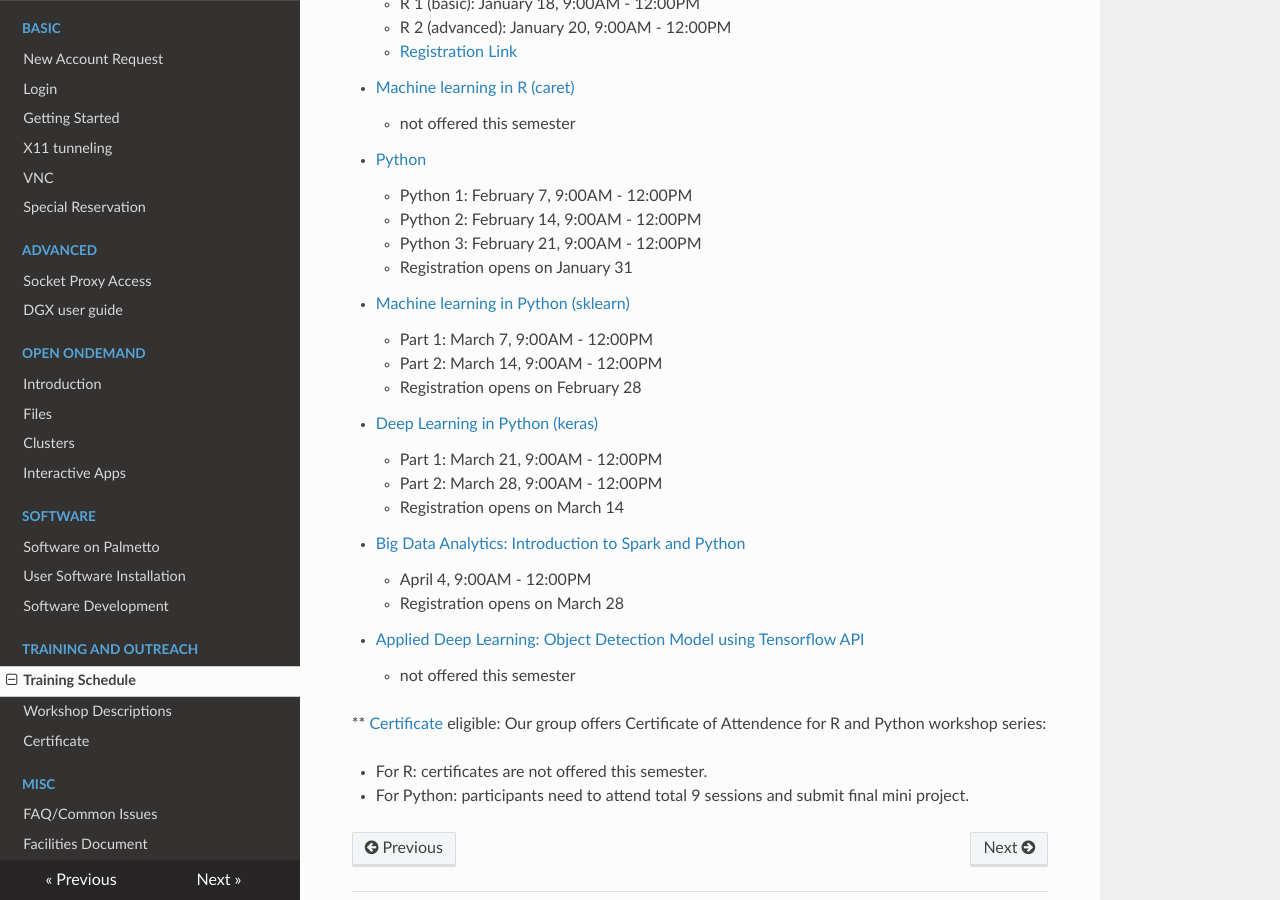
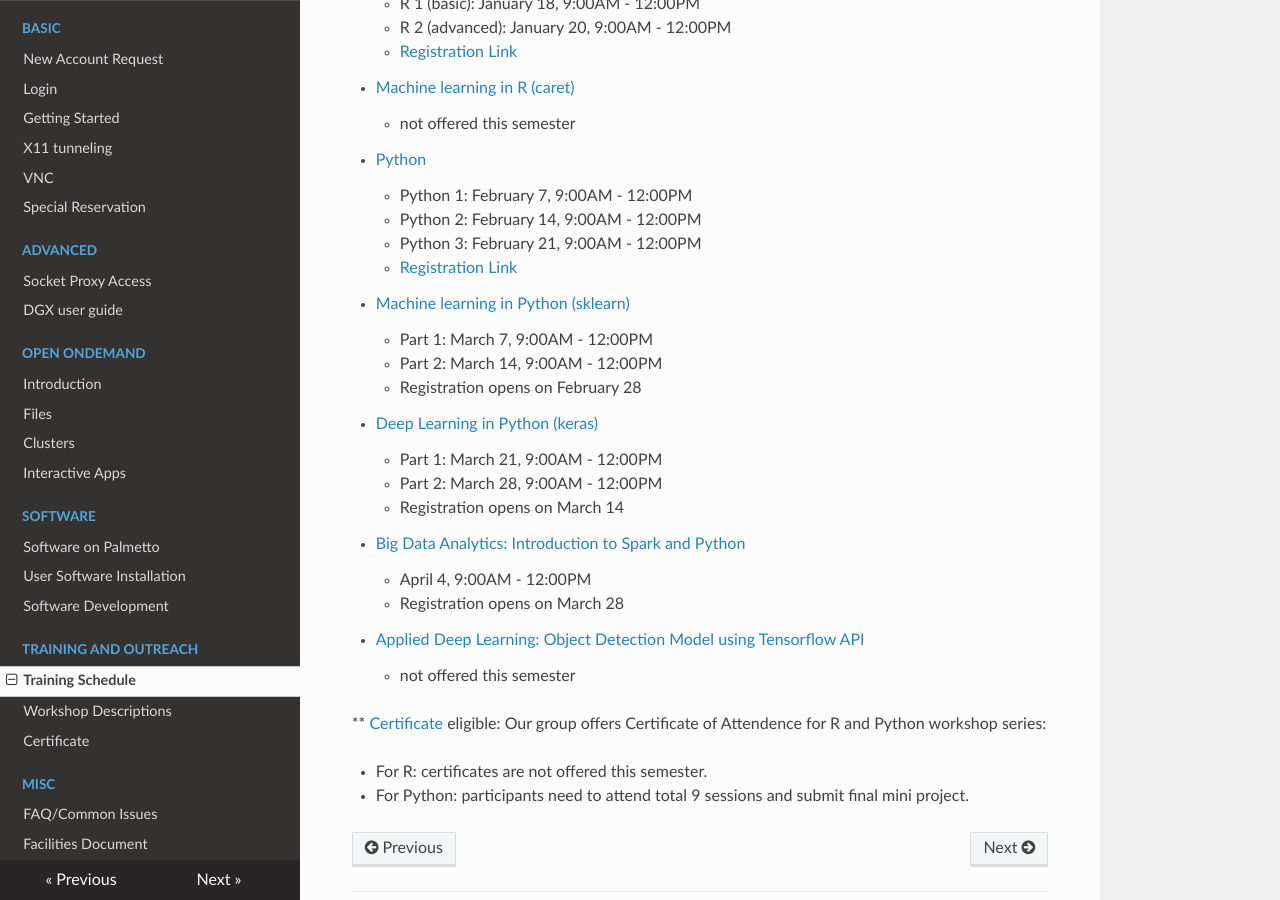
Before and after one commit to clemsonciti/palmetto-documentation, an MkDocs documentation site: the page built from docs/training/schedule.md, in a window 1280 px wide and 900 px high, scrolled down 775 px. Built offline with MkDocs 1.6.1, drawn with Linux system fonts in a browser that asks for light colours; nearby versions of some CDN libraries.

Commit message:
Updated Python Registration link

```diff
--- a/docs/training/schedule.md
+++ b/docs/training/schedule.md
@@ -37,7 +37,7 @@ Registration link will be automatically closed once it hits max 60 participants.
     - Python 1: February 7, 9:00AM - 12:00PM
     - Python 2: February 14, 9:00AM - 12:00PM
     - Python 3: February 21, 9:00AM - 12:00PM
-    - Registration opens on January 31
+    - [Registration Link](https://forms.gle/XwSrTH2oh1zc27ys7)
 
 
 - [Machine learning in Python (sklearn)](workshop.md#machine-learning-in-python)
```
